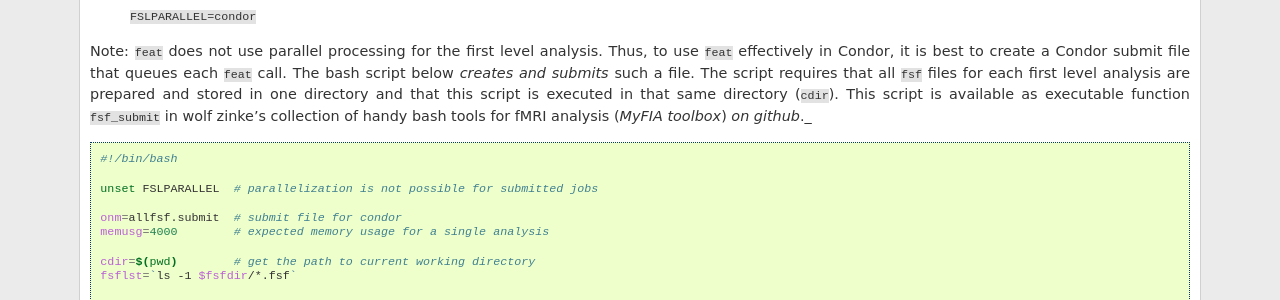
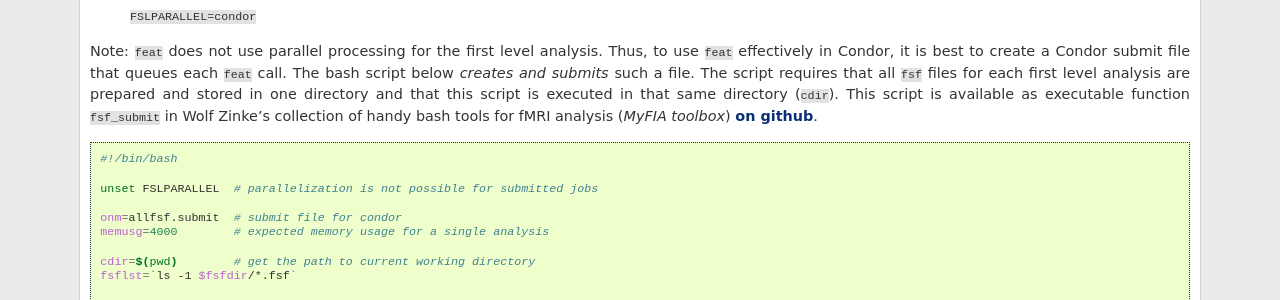
Before and after one commit to psychoinformatics-de/ipsy-docs, a Sphinx documentation site: the page built from source/userdoc/condor.rst, in a window 1280 px wide and 900 px high, scrolled down 895 px. Shown: the part 152-452 px from the top of the window. Built offline with Sphinx 7.4.7, drawn with Linux system fonts in a browser that asks for light colours; formulas are drawn with MathJax 3.

```diff
--- a/source/userdoc/condor.rst
+++ b/source/userdoc/condor.rst
@@ -70,8 +70,8 @@ use ``feat`` effectively in Condor, it is best to create a Condor submit file th
 queues each ``feat`` call. The bash script below *creates and submits* such a file. The
 script requires that all ``fsf`` files for each first level analysis are prepared and
 stored in one directory and that this script is executed in that same directory (``cdir``).
-This script is available as executable function ``fsf_submit`` in wolf zinke's collection
-of handy bash tools for fMRI analysis (*MyFIA toolbox*) `on github`._
+This script is available as executable function ``fsf_submit`` in Wolf Zinke's collection
+of handy bash tools for fMRI analysis (*MyFIA toolbox*) `on github`_.
 
 .. _on github: https://github.com/wzinke/myfia.git
 
```
